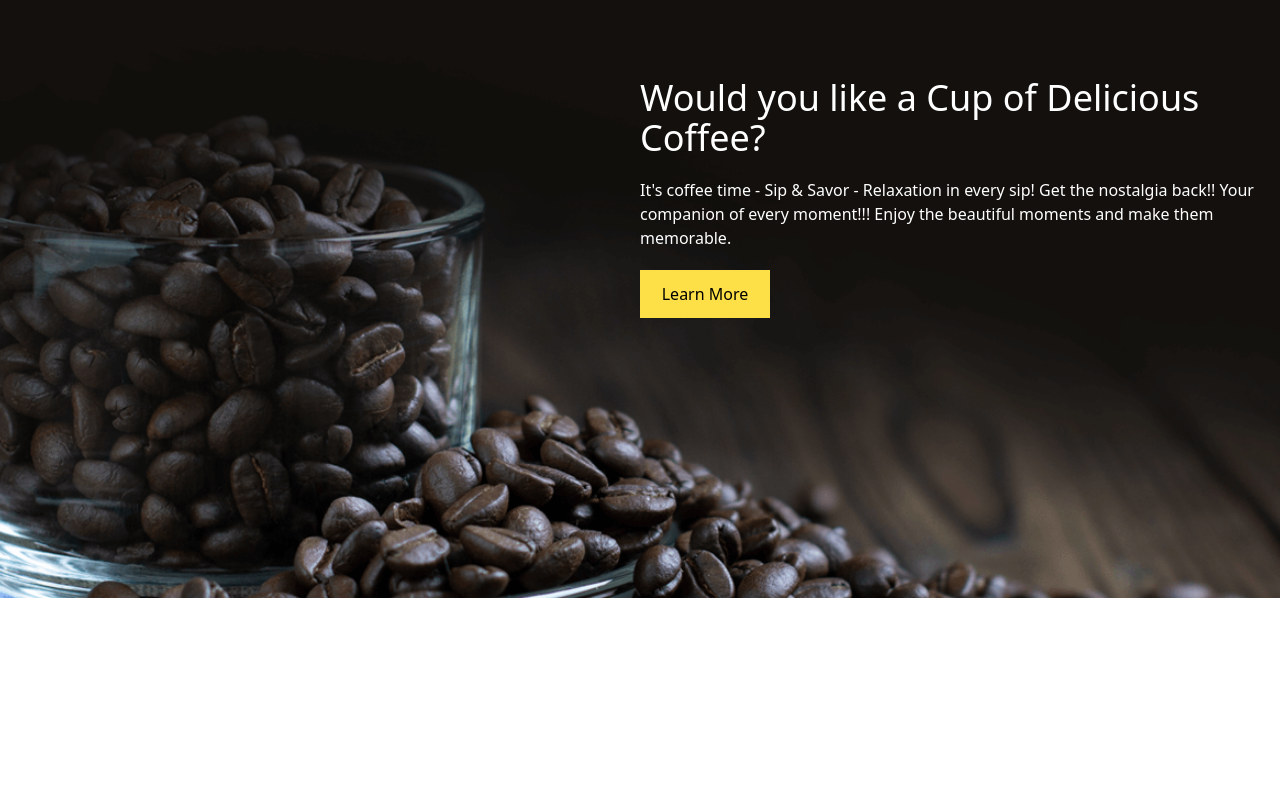
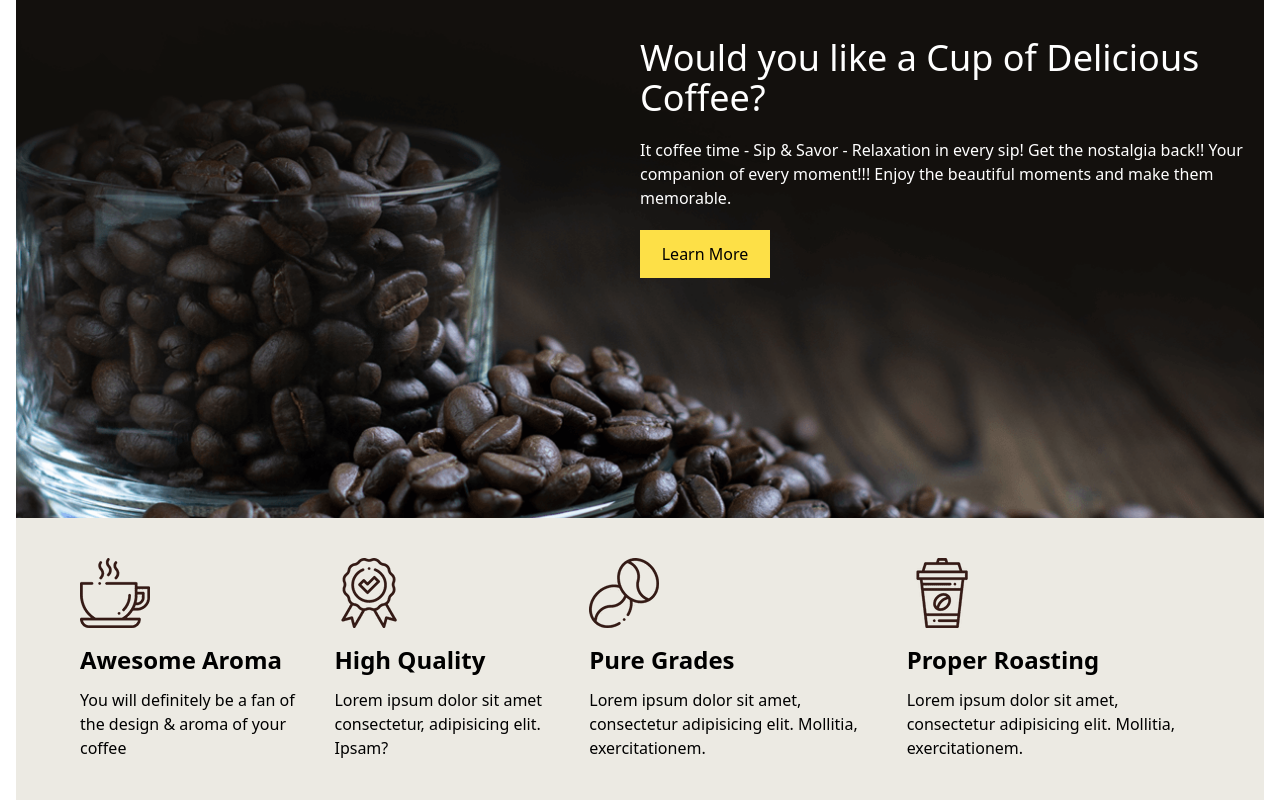
Before and after one commit to farukwebcode21/coffee-store-fontend, a React (Vite) app: page / in a window 1280 px wide. Shown: the part 302-1102 px from the top of the page. Before the commit the page ends 900 px from the top, so only its background shows below. Built offline with nearby package versions, Linux system fonts and the light colour scheme.

Commit message:
banner complete

```diff
--- /dev/null
+++ b/src/components/BrandIcon.jsx
@@ -0,0 +1,55 @@
+import coffie from "../assets/images/icons/1.png";
+import high from "../assets/images/icons/2.png";
+import cors from "../assets/images/icons/3.png";
+import iceCream from "../assets/images/icons/4.png";
+const BrandIcon = () => {
+  return (
+    <div className=" bg-[#ECEAE3]">
+      <div className="flex lg:flex-nowrap md:flex-nowrap sm:flex-wrap  justify-evenly items-center py-10 px-16 gap-6">
+        <div className="flex flex-col items-start space-y-4">
+          <img src={coffie} alt="coffie icon" />
+          <div className="space-y-3">
+            <h3 className="font-bold text-2xl">Awesome Aroma</h3>
+            <p>
+              You will definitely be a fan of the design & aroma of your coffee
+            </p>
+          </div>
+        </div>
+
+        <div className="flex flex-col items-start space-y-4">
+          <img src={high} alt="high icon" />
+          <div className="space-y-3">
+            <h3 className="font-bold text-2xl">High Quality</h3>
+            <p>
+              Lorem ipsum dolor sit amet consectetur, adipisicing elit. Ipsam?
+            </p>
+          </div>
+        </div>
+
+        <div className="flex flex-col items-start space-y-4">
+          <img src={cors} alt="cors icon" />
+          <div className="space-y-3">
+            <h3 className="font-bold text-2xl">Pure Grades</h3>
+            <p>
+              Lorem ipsum dolor sit amet, consectetur adipisicing elit.
+              Mollitia, exercitationem.
+            </p>
+          </div>
+        </div>
+
+        <div className="flex flex-col items-start space-y-4">
+          <img src={iceCream} alt="iceCream icon" />
+          <div className="space-y-3">
+            <h3 className="font-bold text-2xl">Proper Roasting</h3>
+            <p>
+              Lorem ipsum dolor sit amet, consectetur adipisicing elit.
+              Mollitia, exercitationem.
+            </p>
+          </div>
+        </div>
+      </div>
+    </div>
+  );
+};
+
+export default BrandIcon;
--- a/src/components/Header.jsx
+++ b/src/components/Header.jsx
@@ -1,29 +1,28 @@
-import React from "react";
-import backgroundImage from "../assets/images/Rectangle 2.png";
+import BrandIcon from "./BrandIcon";
 
 const CoffeeHeroSection = () => {
   return (
-    <div
-      className="relative h-[800px] bg-cover bg-center flex items-center"
-      style={{
-        backgroundImage: `url(${backgroundImage})`,
-      }}
-    >
+    <div>
+      <div className=" bg-hero  bg-cover bg-center bg-no-repeat flex h-[720px]">
+        <div className="flex items-center justify-center">
           <div className="w-1/2"></div>
           <div className="w-1/2 text-white space-y-5">
             <h1 className="text-white text-4xl">
               Would you like a Cup of Delicious Coffee?
             </h1>
             <p>
-          It's coffee time - Sip & Savor - Relaxation in every sip! Get the
-          nostalgia back!! Your companion of every moment!!! Enjoy the beautiful
-          moments and make them memorable.
+              It coffee time - Sip & Savor - Relaxation in every sip! Get the
+              nostalgia back!! Your companion of every moment!!! Enjoy the
+              beautiful moments and make them memorable.
             </p>
             <button className="w-[130px] h-[48px] bg-yellow-300 text-black">
               Learn More
             </button>
           </div>
         </div>
+      </div>
+      <BrandIcon />
+    </div>
   );
 };
 
--- a/src/main.jsx
+++ b/src/main.jsx
@@ -6,6 +6,8 @@ import router from "./router/router.jsx";
 
 createRoot(document.getElementById("root")).render(
   <StrictMode>
-    <RouterProvider router={router} />
+    <div className="container">
+      <RouterProvider router={router} />
+    </div>
   </StrictMode>
 );
--- a/src/pages/Home/Home/Home.jsx
+++ b/src/pages/Home/Home/Home.jsx
@@ -2,7 +2,7 @@ import HeroSection from "../../../components/Header";
 
 const Home = () => {
   return (
-    <div className="w-[1920]  m-auto">
+    <div>
       <HeroSection />
     </div>
   );
--- a/src/shared/Navbar.jsx
+++ b/src/shared/Navbar.jsx
@@ -7,6 +7,7 @@ const Navbar = () => {
       className="h-[100px] relative flex items-center justify-center"
       style={{
         backgroundImage: `url(${header_bg})`,
+        backgroundSize: "cover",
       }}
     >
       <img className="w-16 h-20" src={logo} alt="logo" />
--- a/tailwind.config.js
+++ b/tailwind.config.js
@@ -2,7 +2,22 @@
 export default {
   content: ["./index.html", "./src/**/*.{js,ts,jsx,tsx}"],
   theme: {
-    extend: {},
+    extend: {
+      backgroundImage: {
+        hero: "url('./src/assets/images/Rectangle 2.png')",
+      },
+    },
+    container: {
+      center: true,
+      padding: "1rem",
+      screens: {
+        sm: "480px",
+        md: "768px",
+        lg: "1024px",
+        xl: "1280px",
+        "2xl": "1280px",
+      },
+    },
   },
   plugins: [],
 };
```
Lines whose indentation alone changed are shown as unchanged.
